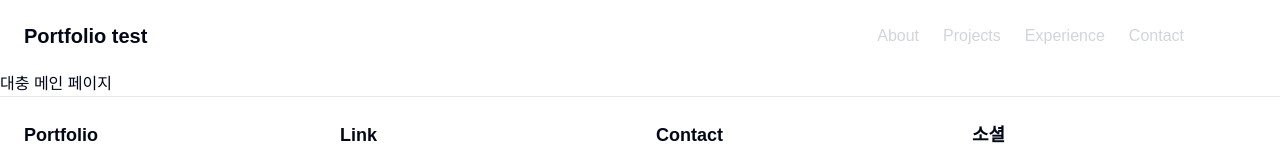
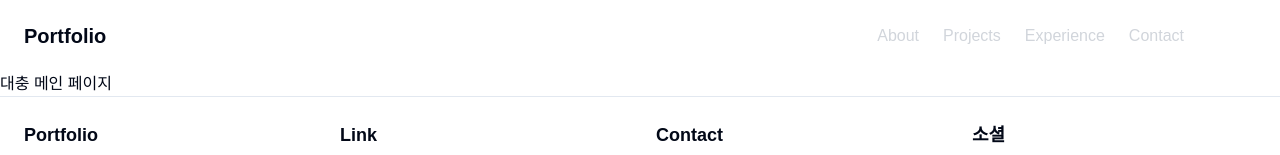
Before and after one commit to Hediar/portfolio-nextjs, a Next.js app: page / in a window 1280 px wide. Shown: the top 155 px of the page. Built offline with nearby package versions, Linux system fonts and the light colour scheme.

Commit message:
git test

```diff
--- a/src/components/layout/Header.tsx
+++ b/src/components/layout/Header.tsx
@@ -5,7 +5,7 @@ const Header = () => {
   return (
     <header className="flex items-center justify-between py-4 px-6">
       <Link href="/" className="font-bold text-xl flex items-center gap-2">
-        Portfolio test
+        Portfolio
       </Link>
 
       <div className="flex items-center gap-8">
```
